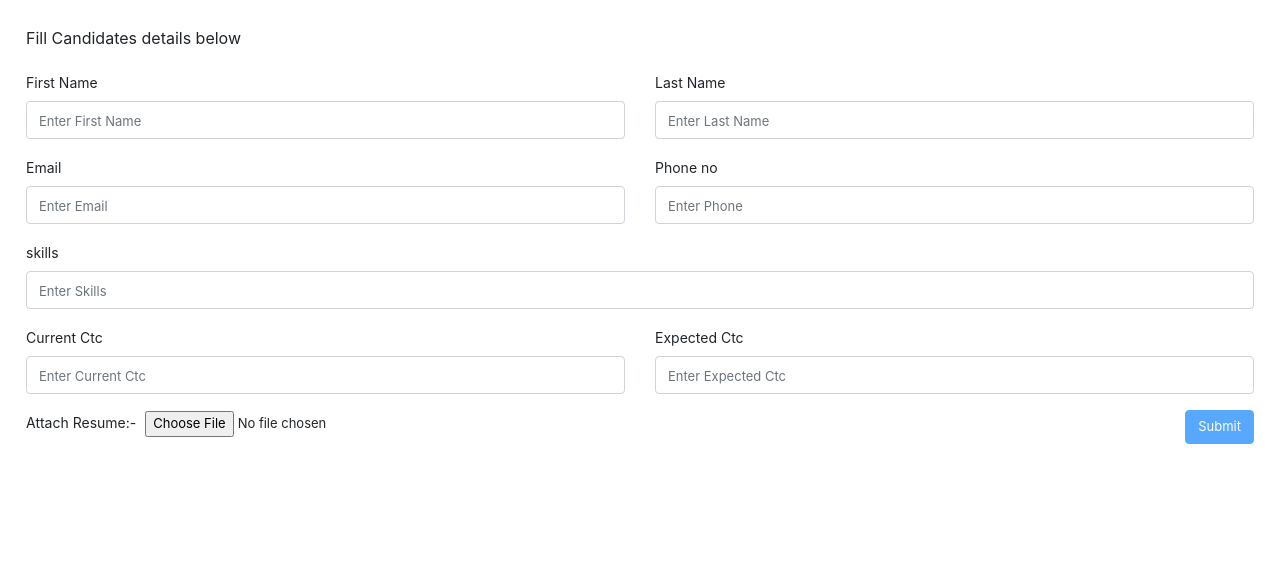
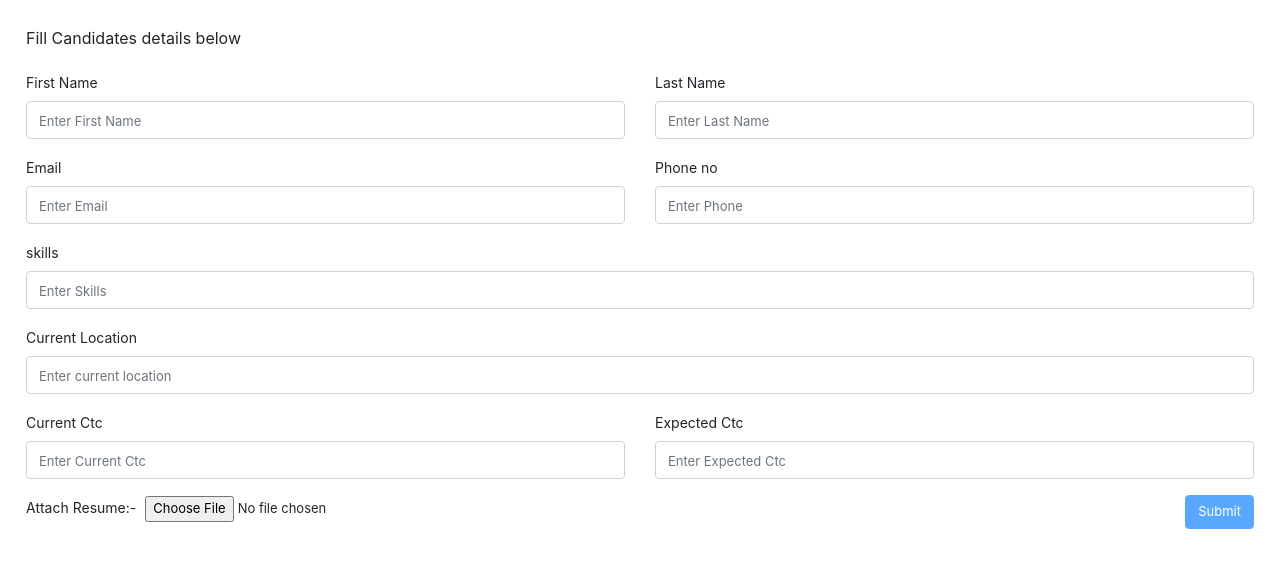
Before and after one commit to Diptesh6501/rekrutbotUI, an Angular app: page /candidateForm in a window 1280 px wide. Shown: the top 568 px of the page. Built offline with nearby package versions, Linux system fonts and the light colour scheme.

Commit message:
added current location

```diff
--- a/src/app/home/candidate-form/candidate-form.component.html
+++ b/src/app/home/candidate-form/candidate-form.component.html
@@ -26,6 +26,10 @@
         <div class="form-group col-md-12">
           <label for="skills">skills</label>
           <input type="skills" class="form-control" formControlName="skills" placeholder="Enter Skills" id="skills">
+        </div>
+        <div class="form-group col-md-12">
+          <label for="currentLocation">Current Location</label>
+          <input type="currentLocation" class="form-control" formControlName="currentLocation" placeholder="Enter current location" id="currentLocation">
         </div>
         <div class="form-group col-md-6">
           <label for="currentctc">Current Ctc</label>
@@ -75,6 +79,10 @@
             <label for="skills">skills</label>
             <input type="skills" class="form-control" formControlName="skills" placeholder="Enter Skills" id="skills">
           </div>
+          <div class="form-group col-md-12">
+            <label for="currentLocation">Current Location</label>
+            <input type="currentLocation" class="form-control" formControlName="currentLocation" placeholder="Enter current location" id="currentLocation">
+          </div>
           <div class="form-group col-md-6">
             <label for="currentctc">Current Ctc</label>
             <input type="currentctc" class="form-control" formControlName="cCtc" placeholder="Enter Current Ctc"
--- a/src/app/home/candidate-form/candidate-form.component.scss
+++ b/src/app/home/candidate-form/candidate-form.component.scss
@@ -22,7 +22,7 @@
 
 iframe {
     width: 100%;
-    height: 100%;
+    height: 80vh;
 }
 
 ::placeholder {
--- a/src/app/home/candidate-form/candidate-form.component.ts
+++ b/src/app/home/candidate-form/candidate-form.component.ts
@@ -25,7 +25,6 @@ export class CandidateFormComponent implements OnInit {
   ngOnInit() {
     this.checkView();
     this.state = this.candidateService.getState();
-    console.log('state in candidate form', this.state);
     if (this.state) {
       this.candidateForm = new FormGroup({
         fName: new FormControl(this.state.name),
@@ -33,6 +32,7 @@ export class CandidateFormComponent implements OnInit {
         email: new FormControl(this.state.email),
         phoneNo: new FormControl(this.state.phoneNumber),
         skills: new FormControl(this.state.skills),
+        currentLocation: new FormControl(''),
         cCtc: new FormControl(''),
         eCtc: new FormControl('')
       });
@@ -46,6 +46,7 @@ export class CandidateFormComponent implements OnInit {
         email: new FormControl(''),
         phoneNo: new FormControl(''),
         skills: new FormControl([]),
+        currentLocation: new FormControl(''),
         cCtc: new FormControl(''),
         eCtc: new FormControl('')
       });
--- a/src/app/home/home/home.component.html
+++ b/src/app/home/home/home.component.html
@@ -12,6 +12,7 @@
                     <div> Last name:- {{candidate.lName}}</div>
                     <div>Email:- {{candidate.email}}</div>
                     <div>Phone no:- {{candidate.phoneNo}} </div>
+                    <div>Current Location:- {{candidate.currentLocation}} </div>
                 </div>
                 <div class="col-md-4 offset-md-1">
                     <div> Current CTC:- {{candidate.cCtc}} </div>
--- a/src/app/home/navbar/navbar.component.html
+++ b/src/app/home/navbar/navbar.component.html
@@ -1,6 +1,6 @@
 <nav class="navbar navbar-expand-md bg-dark navbar-dark">
   <!-- Brand -->
-  <a class="navbar-brand">Rekruitbot.AI</a>
+  <a class="navbar-brand">Rekrutbot.AI</a>
 
   <!-- Toggler/collapsibe Button -->
   <button class="navbar-toggler" type="button" data-toggle="collapse" data-target="#collapsibleNavbar">
```
